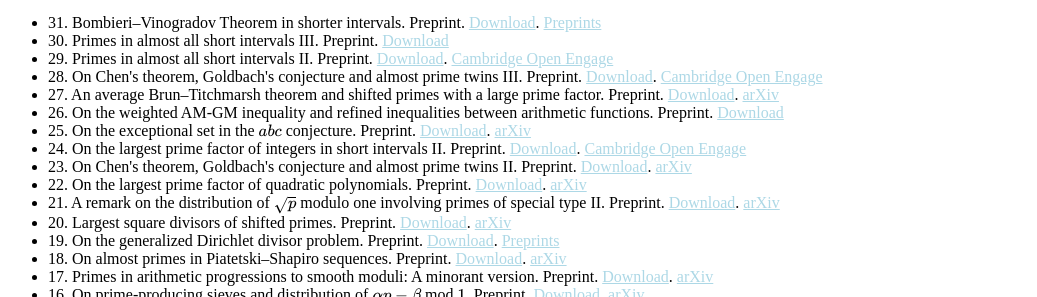
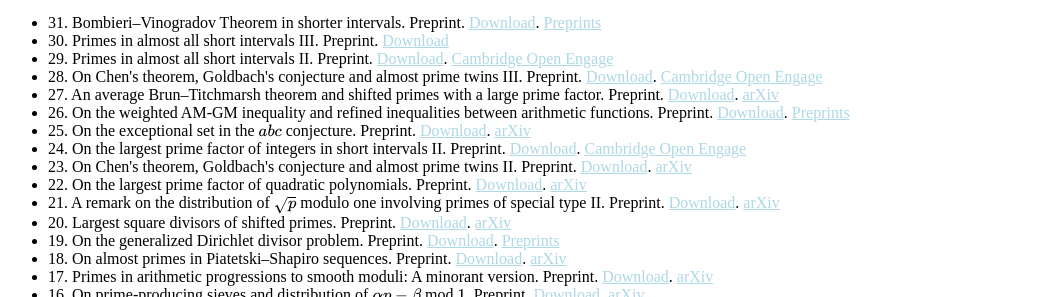
Before and after one commit to CareyRunboLi/CareyRunboLi.github.io, a Jekyll site: the page built from index.md, in a window 1280 px wide and 900 px high, scrolled down 1662 px. Shown: the part 189-486 px from the top of the window, without its empty margins (0-1037 px from the left). Built offline with Jekyll 4.4.1, drawn with Linux system fonts in a browser that asks for light colours; some web fonts are replaced; formulas are drawn with MathJax 3; a style sheet for code colours, icons or effects is not loaded; our own code applies the rules of GitHub Pages for plain Markdown files.

Commit message:
Update preprints.md

```diff
--- a/_includes/preprints.md
+++ b/_includes/preprints.md
@@ -14,7 +14,7 @@
   <li>29. Primes in almost all short intervals II. Preprint. <a href="https://runbolicarey.com/assets/downloads/Primes_in_almost_all_short_intervals_II.pdf"><span>Download</span></a>. <a href="https://doi.org/10.33774/coe-2025-jrnjl"><span>Cambridge Open Engage</span></a></li>
   <li>28. On Chen's theorem, Goldbach's conjecture and almost prime twins III. Preprint. <a href="https://runbolicarey.com/assets/downloads/On_Chen_s_theorem__Goldbach_s_conjecture_and_almost_prime_twins_III.pdf"><span>Download</span></a>. <a href="https://doi.org/10.33774/coe-2025-5kl50"><span>Cambridge Open Engage</span></a></li>
   <li>27. An average Brun–Titchmarsh theorem and shifted primes with a large prime factor. Preprint. <a href="https://runbolicarey.com/assets/downloads/An_average_Brun__Titchmarsh_theorem_and_shifted_primes_with_a_large_prime_factor.pdf"><span>Download</span></a>. <a href="https://arxiv.org/abs/2508.18285v3"><span>arXiv</span></a></li>
-  <li>26. On the weighted AM-GM inequality and refined inequalities between arithmetic functions. Preprint. <a href="https://runbolicarey.com/assets/downloads/On_the_weighted_AM__GM_inequality_and_refined_inequalities_between_arithmetic_functions.pdf"><span>Download</span></a></li>
+  <li>26. On the weighted AM-GM inequality and refined inequalities between arithmetic functions. Preprint. <a href="https://runbolicarey.com/assets/downloads/On_the_weighted_AM__GM_inequality_and_refined_inequalities_between_arithmetic_functions.pdf"><span>Download</span></a>. <a href="https://www.preprints.org/manuscript/202511.0246/v1"><span>Preprints</span></a></li>
   <li>25. On the exceptional set in the $abc$ conjecture. Preprint. <a href="https://runbolicarey.com/assets/downloads/On_the_exceptional_set_in_the_abc_conjecture.pdf"><span>Download</span></a>. <a href="https://arxiv.org/abs/2507.02885v1"><span>arXiv</span></a></li>
   <li>24. On the largest prime factor of integers in short intervals II. Preprint. <a href="https://runbolicarey.com/assets/downloads/On_the_largest_prime_factor_of_integers_in_short_intervals_II.pdf"><span>Download</span></a>. <a href="https://doi.org/10.33774/coe-2025-xnbjq-v2"><span>Cambridge Open Engage</span></a></li>
   <li>23. On Chen's theorem, Goldbach's conjecture and almost prime twins II. Preprint. <a href="https://runbolicarey.com/assets/downloads/On_Chen_s_theorem__Goldbach_s_conjecture_and_almost_prime_twins_II.pdf"><span>Download</span></a>. <a href="https://arxiv.org/abs/2405.05727v4"><span>arXiv</span></a></li>
```
